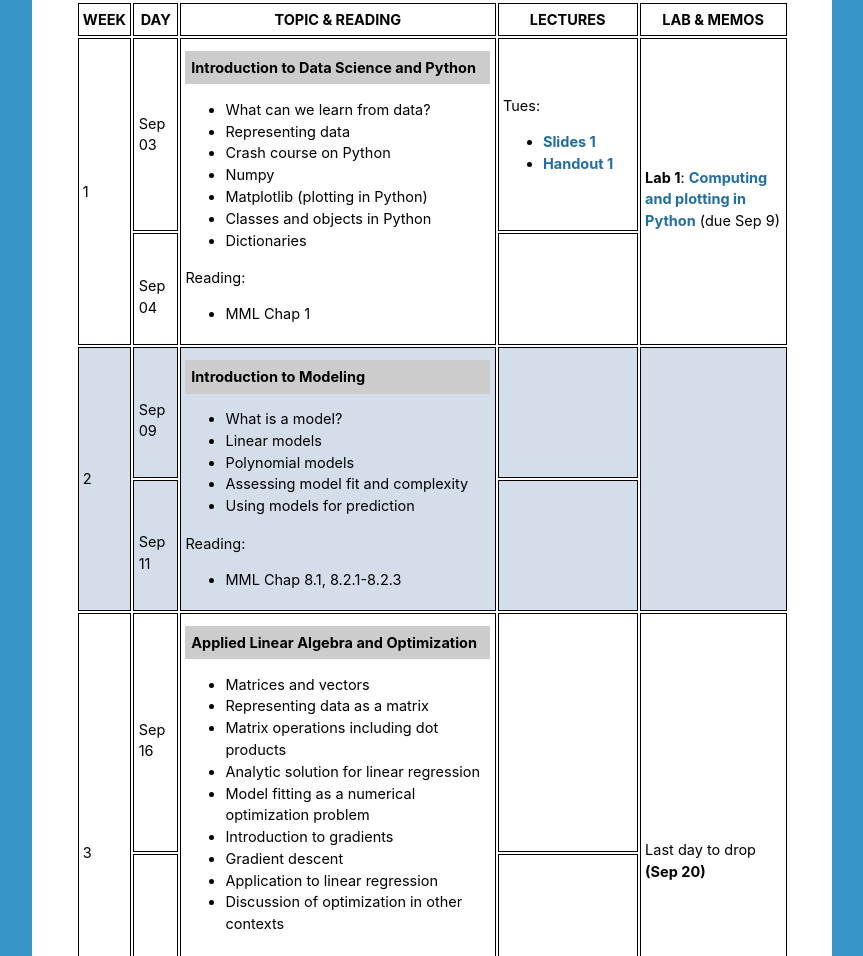
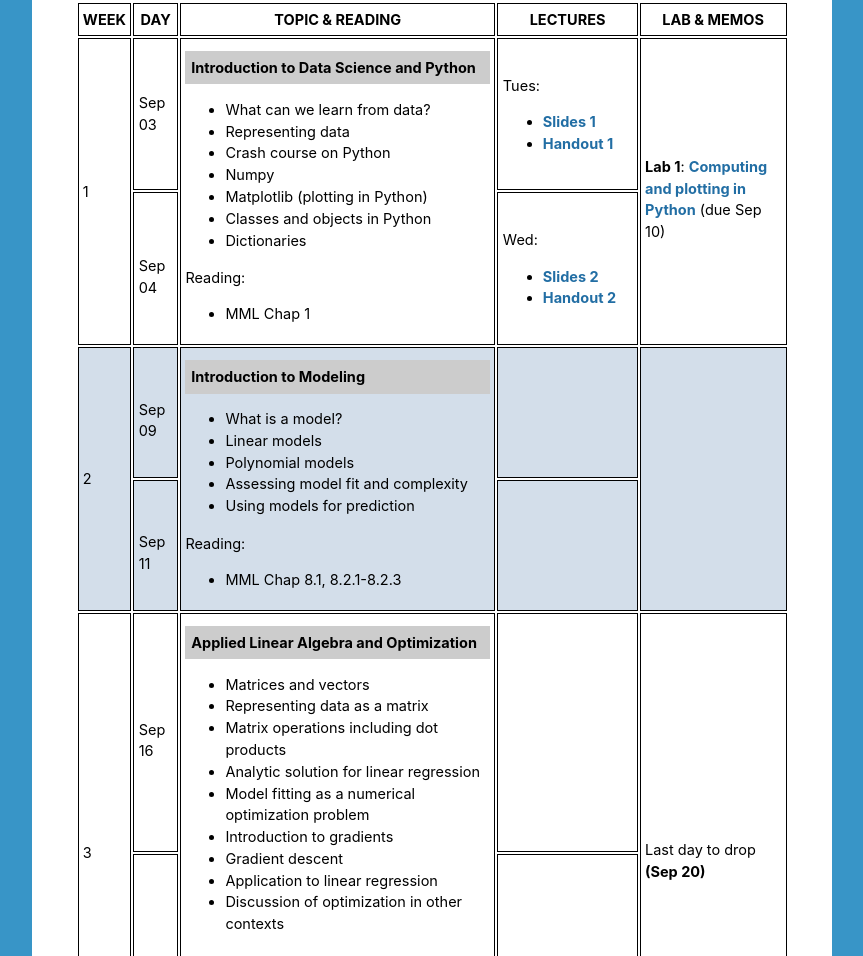
Before and after one commit to thao-nguyen-ai/thao-nguyen-ai.github.io, a plain HTML site: page courses/f24/cs260/index.html in a window 1280 px wide. Shown: the part 1146-2102 px from the top of the page, without its empty margins (208-1071 px from the left). Drawn offline with Linux system fonts and the light colour scheme.

Commit message:
lecture 2

```diff
--- a/courses/f24/cs260/index.html
+++ b/courses/f24/cs260/index.html
@@ -52,12 +52,12 @@
 
             <h2 id="class">Course Information</h2>
 
-            <b>Lecture:</b> MW 1-2:30pm <br>
+            <b>Lecture:</b> MW 1-2:30pm in Stokes 10 <br>
             <b>Professor:</b> <a href="https://thao-nguyen-ai.github.io/">Thao Nguyen</a> (she/her)<br>
             <b>Office:</b> KINSC L303</a> <br>
             <b>Office hours:</b> Tuesdays 10-11:30am in H110 (or <a href="https://calendar.google.com/calendar/u/0/appointments/schedules/AcZssZ2egybG3hnl6N_87_PK83PI8JZSTqbLGg4yXj2NLaFHZdcs7ggH67dkkO3VV7thQMftjjJ048TI">schedule an appointment with me</a>)<br>
             <b>TAs:</b> Edgar Leon, Darshan Mehta<br>
-            <b>TA hours: </b> TBA <br>
+            <b>TA hours: </b> Mondays 7-9pm, Wednesdays 11am-1pm <br>
             <b>Piazza: </b> <a href="https://piazza.com/haverford/semester22024/cs260/home">CS260</a> <br>
 
 
@@ -134,14 +134,14 @@
 <li><a href="lecs/lec01/handout01.pdf">Handout 1</a></li>
 </ul>
 </TD> <TD ROWSPAN="2">
-<p><strong>Lab 1</strong>: <a href="labs/lab01.html">Computing and plotting in Python</a> (due Sep 9)</p>
+<p><strong>Lab 1</strong>: <a href="labs/lab01.html">Computing and plotting in Python</a> (due Sep 10)</p>
 </TD> </TR>
-<TR class="odd"> <!-- SPANNED ROW --> <TD ><p >Sep 04</p></TD> <!-- SPANNED ROW --> <TD><!--<p>Wed:</p>
+<TR class="odd"> <!-- SPANNED ROW --> <TD ><p >Sep 04</p></TD> <!-- SPANNED ROW --> <TD><p>Wed:</p>
     <ul>
     <li><a href="lecs/lec02/lec02.pdf">Slides 2</a></li>
-    <li><a href="lecs/lec02/python_demo.txt">Python demo</a></li>
+    <!--<li><a href="lecs/lec02/python_demo.txt">Python demo</a></li>-->
     <li><a href="lecs/lec02/handout02.pdf">Handout 2</a></li>
-    </ul>-->
+    </ul>
 </TD> <!-- SPANNED ROW --> </TR>
 <TR class="even"> <TD ROWSPAN="2">2</TD> <TD ><p >Sep 09</p></TD> <TD ROWSPAN="2"><h4>Introduction to Modeling</h4>
 <ul>
```
Also changed, not shown: 2 other files.
